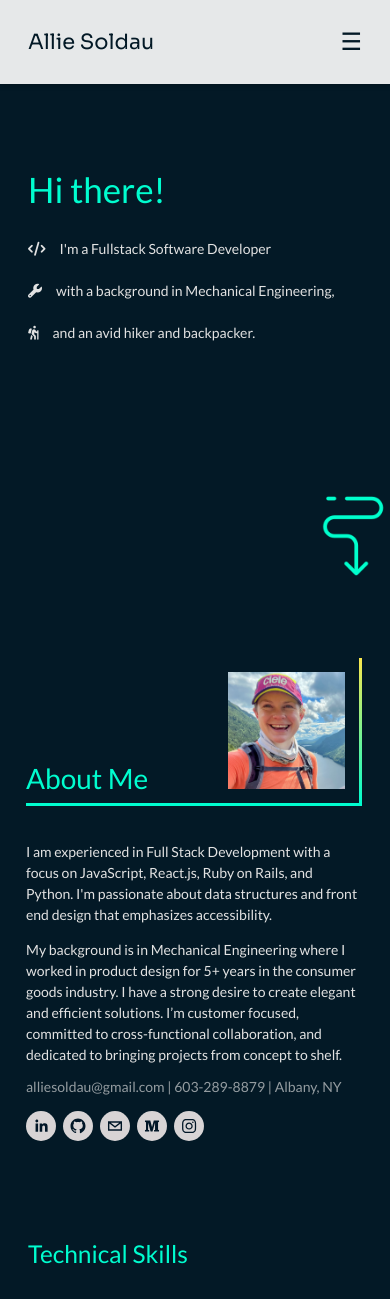
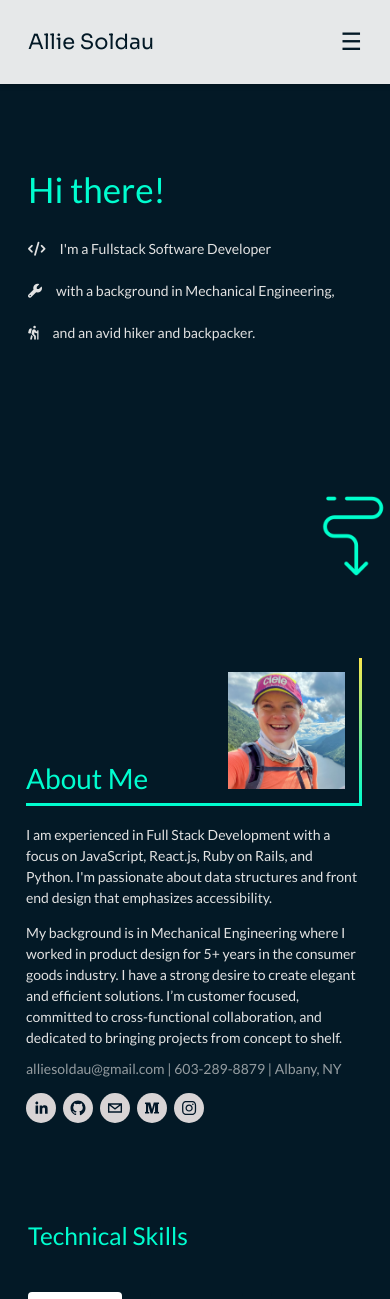
Before and after one commit to alliesoldau/personal-website, a React (Create React App) app: page / in a window 390 px wide. Shown: the top 1299 px of the page. Built offline with nearby package versions, Linux system fonts and the light colour scheme.

Commit message:
Reduced padding for AboutMe title on mobile

```diff
--- a/src/index.css
+++ b/src/index.css
@@ -113,7 +113,7 @@ p.last-update {
   }
   #text-content {
     padding-left: 0;
-    padding-top: 1.5rem;
+    padding-top: 0.25rem;
   }
   .MuiGrid-container {
     padding-right: 0;
```
